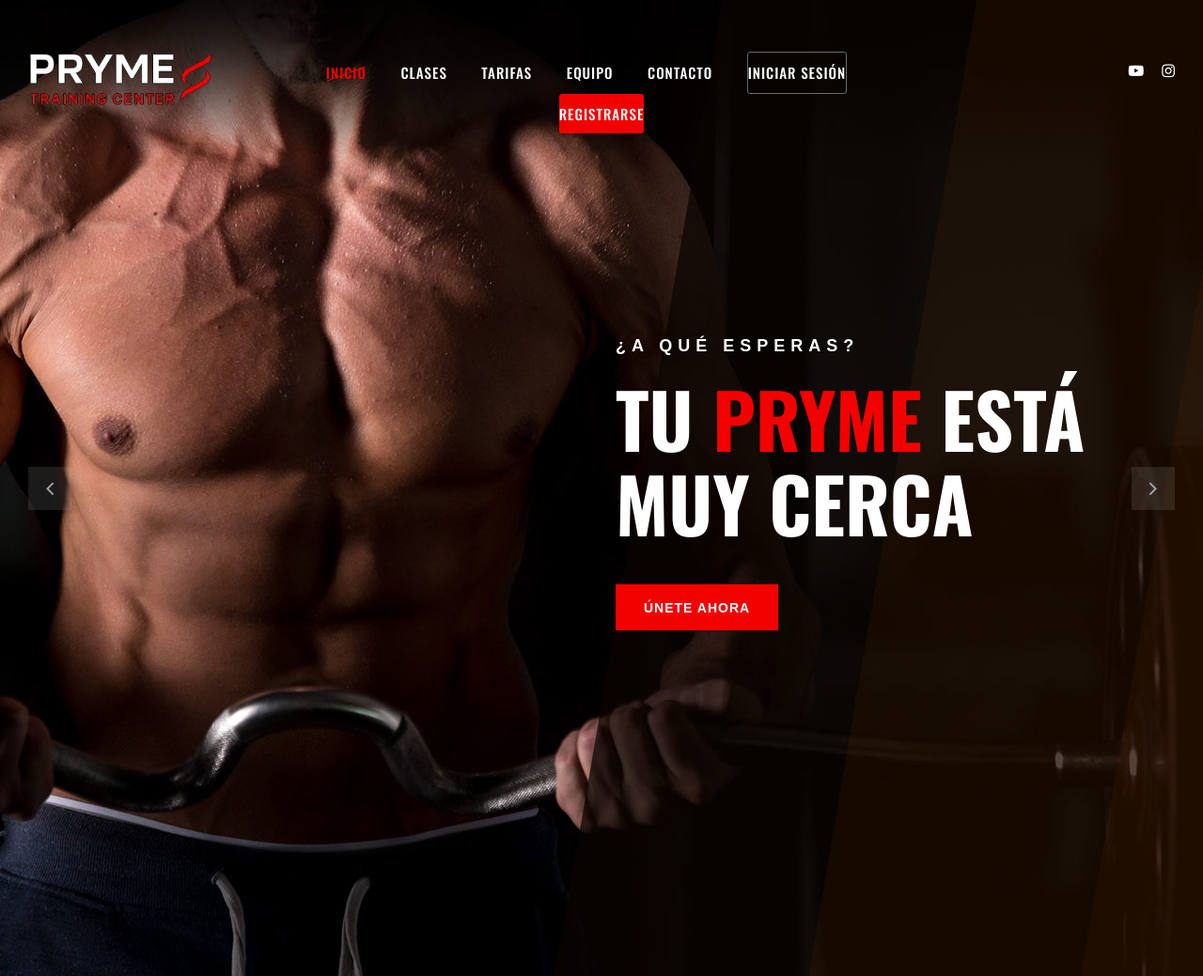
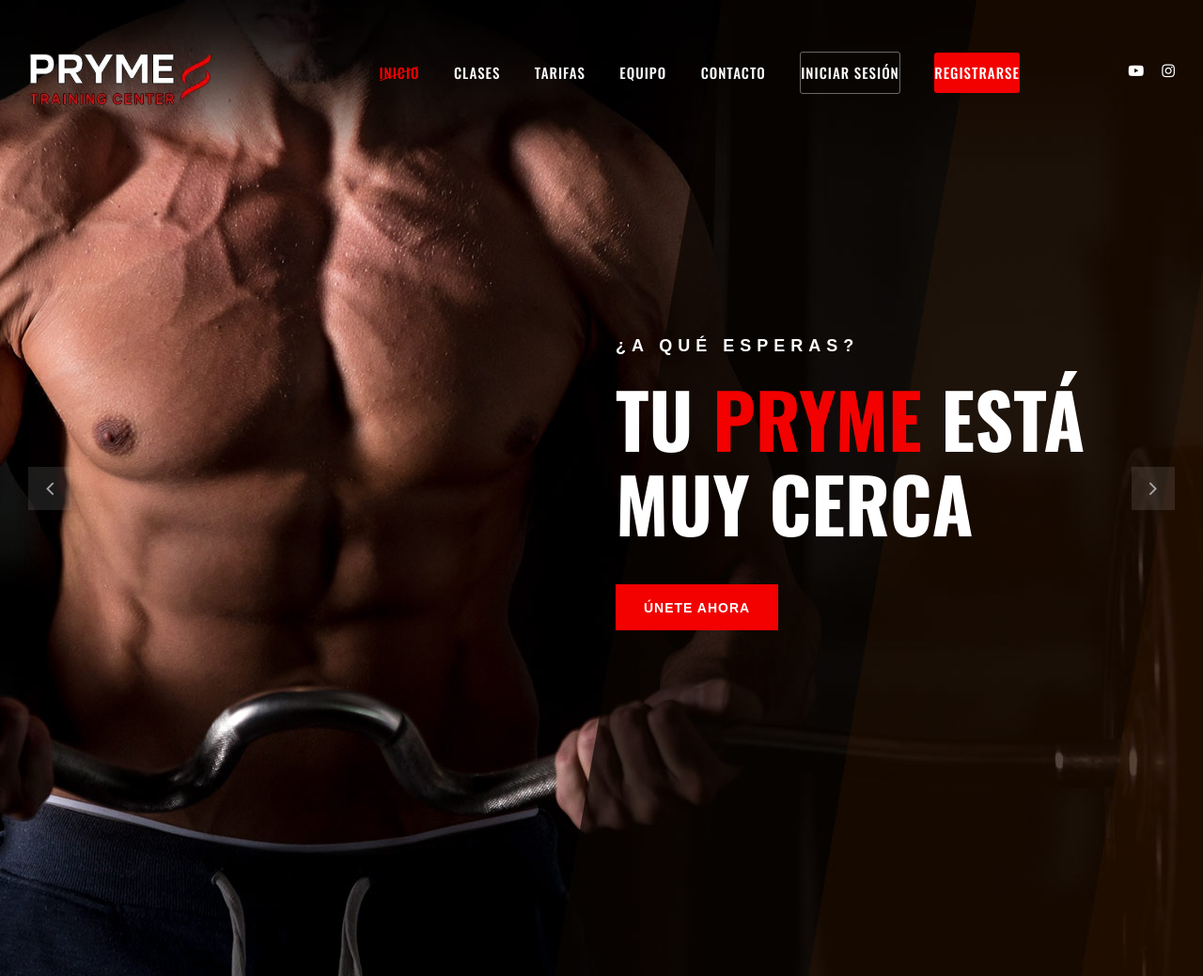
Before and after one commit to cosmincostea21/TFG-PrimeGym, a Django app: page / in a window 1280 px wide. Shown: the top 1039 px of the page at 94% size. Run offline with Django 5.2, Linux system fonts and the light colour scheme; some libraries are stand-ins or nearby versions; some web fonts are replaced.

Commit message:
{cosmin} favicon y ajuste barra nav

```diff
--- a/prime_gym/core/templates/registration/base_auth.html
+++ b/prime_gym/core/templates/registration/base_auth.html
@@ -10,6 +10,9 @@
     <link rel="preconnect" href="https://fonts.googleapis.com">
     <link rel="preconnect" href="https://fonts.gstatic.com" crossorigin>
     <link href="https://fonts.googleapis.com/css2?family=Oswald:wght@400;700&display=swap" rel="stylesheet">
+
+    <link rel="shortcut icon" href="{% static 'img/logo-favicon.png' %}" type="image/x-icon">
+
 
     <style>
         .back-nav-global {
--- a/prime_gym/entrenador/templates/entrenador/components/base.html
+++ b/prime_gym/entrenador/templates/entrenador/components/base.html
@@ -83,7 +83,7 @@
                         </a>
                     </div>
                 </div>
-                <div class="col-lg-6" data-aos="fade-down" data-aos-delay="100">
+                <div class="col-lg-8" data-aos="fade-down" data-aos-delay="100">
                     <nav class="nav-menu">
                         <ul>
                             <li class="active"><a href="{% url 'main' %}">Inicio</a></li>
@@ -113,7 +113,7 @@
                         </ul>
                     </nav>
                 </div>
-                <div class="col-lg-3" data-aos="fade-down" data-aos-delay="200">
+                <div class="col-lg-1" data-aos="fade-down" data-aos-delay="200">
                     <div class="top-option">
                         <div class="to-social">
                             <a href="#"><i class="fa fa-youtube-play"></i></a>
--- a/prime_gym/gimnasio/templates/gimnasio/class-details.html
+++ b/prime_gym/gimnasio/templates/gimnasio/class-details.html
@@ -89,7 +89,7 @@
                         </a>
                     </div>
                 </div>
-                <div class="col-lg-6" data-aos="fade-down" data-aos-delay="100">
+                <div class="col-lg-8" data-aos="fade-down" data-aos-delay="100">
                     <nav class="nav-menu">
                         <ul>
                             <li class="active"><a href="{% url 'main' %}">Inicio</a></li>
@@ -119,7 +119,7 @@
                         </ul>
                     </nav>
                 </div>
-                <div class="col-lg-3" data-aos="fade-down" data-aos-delay="200">
+                <div class="col-lg-1" data-aos="fade-down" data-aos-delay="200">
                     <div class="top-option">
                         <div class="to-social">
                             <a href="#"><i class="fa fa-youtube-play"></i></a>
--- a/prime_gym/gimnasio/templates/gimnasio/contact.html
+++ b/prime_gym/gimnasio/templates/gimnasio/contact.html
@@ -89,7 +89,7 @@
                         </a>
                     </div>
                 </div>
-                <div class="col-lg-6" data-aos="fade-down" data-aos-delay="100">
+                <div class="col-lg-8" data-aos="fade-down" data-aos-delay="100">
                     <nav class="nav-menu">
                         <ul>
                             <li class="active"><a href="{% url 'main' %}">Inicio</a></li>
@@ -119,7 +119,7 @@
                         </ul>
                     </nav>
                 </div>
-                <div class="col-lg-3" data-aos="fade-down" data-aos-delay="200">
+                <div class="col-lg-1" data-aos="fade-down" data-aos-delay="200">
                     <div class="top-option">
                         <div class="to-social">
                             <a href="#"><i class="fa fa-youtube-play"></i></a>
--- a/prime_gym/gimnasio/templates/gimnasio/index.html
+++ b/prime_gym/gimnasio/templates/gimnasio/index.html
@@ -89,7 +89,7 @@
                 </div>
             </div>
 
-            <div class="col-lg-6" data-aos="fade-down" data-aos-delay="100">
+            <div class="col-lg-8" data-aos="fade-down" data-aos-delay="100">
                 <nav class="nav-menu">
                     <ul>
                         <li class="active"><a href="{% url 'main' %}">Inicio</a></li>
@@ -142,7 +142,7 @@
                 </nav>
             </div>
 
-            <div class="col-lg-3" data-aos="fade-down" data-aos-delay="200">
+            <div class="col-lg-1" data-aos="fade-down" data-aos-delay="200">
                 <div class="top-option">
                     <div class="to-social">
                         <a href="#"><i class="fa fa-youtube-play"></i></a>
--- a/prime_gym/gimnasio/templates/gimnasio/services.html
+++ b/prime_gym/gimnasio/templates/gimnasio/services.html
@@ -89,7 +89,7 @@
                         </a>
                     </div>
                 </div>
-                <div class="col-lg-6" data-aos="fade-down" data-aos-delay="100">
+                <div class="col-lg-8" data-aos="fade-down" data-aos-delay="100">
                     <nav class="nav-menu">
                         <ul>
                             <li class="active"><a href="{% url 'main' %}">Inicio</a></li>
@@ -119,7 +119,7 @@
                         </ul>
                     </nav>
                 </div>
-                <div class="col-lg-3" data-aos="fade-down" data-aos-delay="200">
+                <div class="col-lg-1" data-aos="fade-down" data-aos-delay="200">
                     <div class="top-option">
                         <div class="to-social">
                             <a href="#"><i class="fa fa-youtube-play"></i></a>
--- a/prime_gym/gimnasio/templates/gimnasio/team.html
+++ b/prime_gym/gimnasio/templates/gimnasio/team.html
@@ -89,7 +89,7 @@
                         </a>
                     </div>
                 </div>
-                <div class="col-lg-6" data-aos="fade-down" data-aos-delay="100">
+                <div class="col-lg-8" data-aos="fade-down" data-aos-delay="100">
                     <nav class="nav-menu">
                         <ul>
                             <li class="active"><a href="{% url 'main' %}">Inicio</a></li>
@@ -119,7 +119,7 @@
                         </ul>
                     </nav>
                 </div>
-                <div class="col-lg-3" data-aos="fade-down" data-aos-delay="200">
+                <div class="col-lg-1" data-aos="fade-down" data-aos-delay="200">
                     <div class="top-option">
                         <div class="to-social">
                             <a href="#"><i class="fa fa-youtube-play"></i></a>
--- a/prime_gym/perfil/templates/perfil/components/base_perfil.html
+++ b/prime_gym/perfil/templates/perfil/components/base_perfil.html
@@ -94,7 +94,7 @@
                         </a>
                     </div>
                 </div>
-                <div class="col-lg-6" data-aos="fade-down" data-aos-delay="100">
+                <div class="col-lg-8" data-aos="fade-down" data-aos-delay="100">
                     <nav class="nav-menu">
                         <ul>
                             <li class="active"><a href="{% url 'main' %}">Inicio</a></li>
@@ -124,7 +124,7 @@
                         </ul>
                     </nav>
                 </div>
-                <div class="col-lg-3" data-aos="fade-down" data-aos-delay="200">
+                <div class="col-lg-1" data-aos="fade-down" data-aos-delay="200">
                     <div class="top-option">
                         <div class="to-social">
                             <a href="#"><i class="fa fa-youtube-play"></i></a>
```
Also changed, not shown: prime_gym/db.sqlite3.
